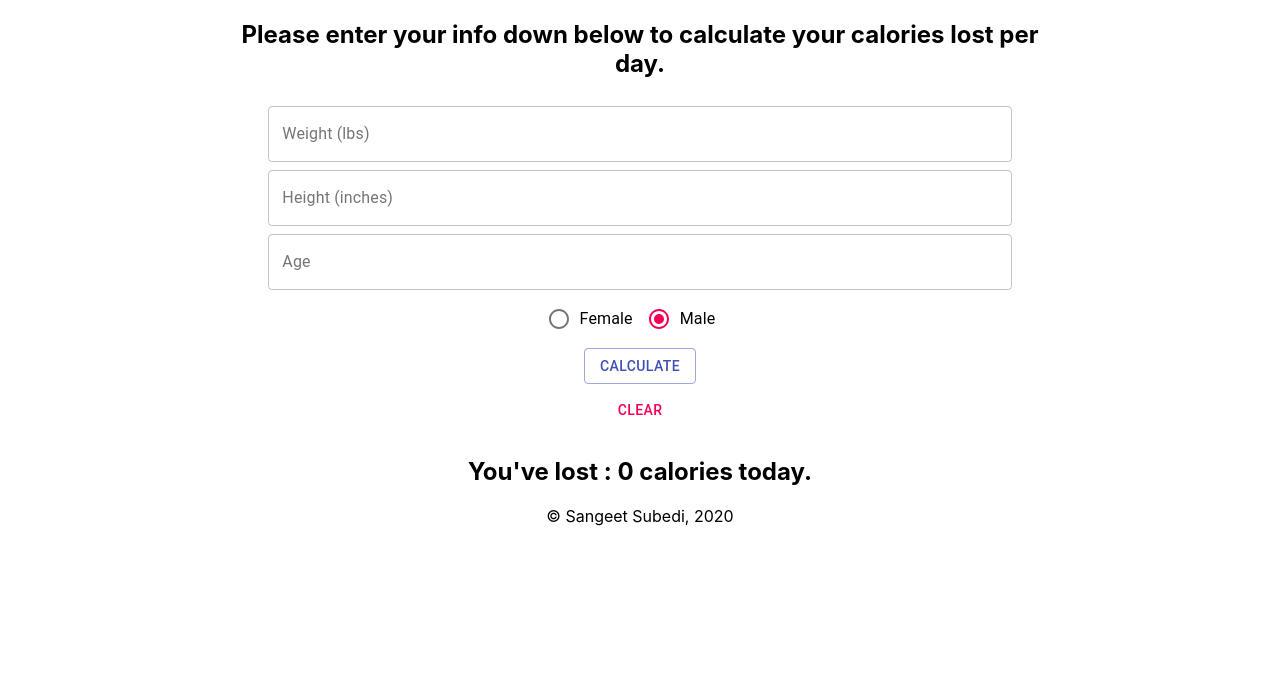
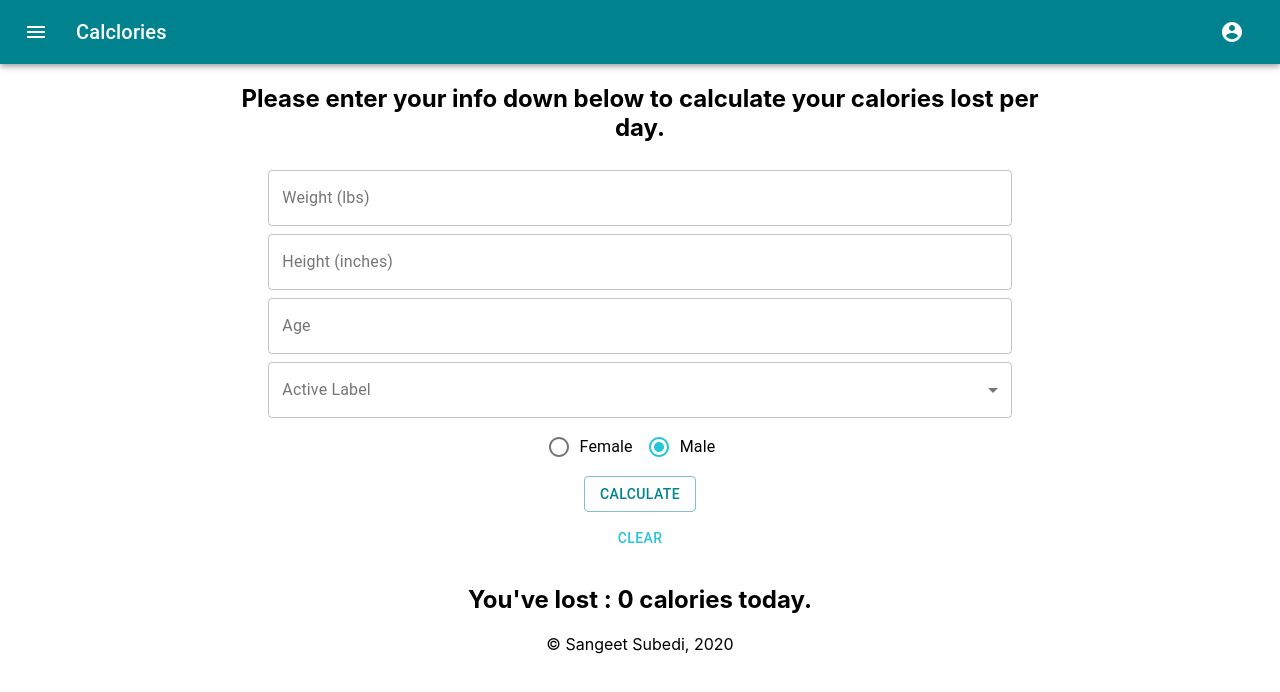
Before and after one commit to sangeetsub/pwa, a React (Create React App) app: page / in a window 1280 px wide. Shown: the top 692 px of the page. Built offline with nearby package versions, Linux system fonts and the light colour scheme.

Commit message:
added active level

```diff
--- a/src/App.css
+++ b/src/App.css
@@ -6,3 +6,8 @@
   text-align: center;
   justify-content: center;
 }
+
+.LeftAlign {
+  text-align: left;
+  justify-content: left;
+}
--- a/src/App.js
+++ b/src/App.js
@@ -24,14 +24,14 @@ function App() {
     },
   });
   return (
-    <div>
-      {/* <div>
+    <ThemeProvider theme={theme}>
+      <div>
         <MenuAppBar />
-      </div> */}
+      </div>
       <div className="App">
         <Dashboard />
       </div>
-    </div>
+    </ThemeProvider>
   );
 }
 
--- a/src/components/Dashboard.jsx
+++ b/src/components/Dashboard.jsx
@@ -6,6 +6,10 @@ import Button from "@material-ui/core/Button";
 import RadioGroup from "@material-ui/core/RadioGroup";
 import FormControlLabel from "@material-ui/core/FormControlLabel";
 import Radio from "@material-ui/core/Radio";
+import InputLabel from "@material-ui/core/InputLabel";
+import MenuItem from "@material-ui/core/MenuItem";
+import FormControl from "@material-ui/core/FormControl";
+import Select from "@material-ui/core/Select";
 
 const useStyles = makeStyles((theme) => ({
   paper: {
@@ -31,16 +35,21 @@ export default function CenteredGrid() {
   const [height, setHeight] = useState("");
   const [age, setAge] = useState("");
   const [gender, setGender] = useState("male");
-  const [myBmr, setBmr] = useState(0);
+  const [activeLevel, setActiveLevel] = useState("");
+  const [myCalories, setMyCalories] = useState(0);
 
   const handleSubmit = () => {
-    let bmr = 0;
+    let myCalories = 0;
     if (gender === "male") {
-      bmr = 66 + 6.2 * weight + 12.7 * height - 6.76 * age;
-      setBmr(bmr.toFixed(2));
+      myCalories =
+        (66 + 6.2 * weight + 12.7 * height - 6.76 * age) *
+        (activeLevel ? activeLevel : 1);
+      setMyCalories(myCalories.toFixed(2));
     } else {
-      bmr = 655.1 + 4.35 * weight + 4.7 * height - 4.7 * age;
-      setBmr(bmr.toFixed(2));
+      myCalories =
+        (655.1 + 4.35 * weight + 4.7 * height - 4.7 * age) *
+        (activeLevel ? activeLevel : 1);
+      setMyCalories(myCalories.toFixed(2));
     }
   };
 
@@ -87,6 +96,35 @@ export default function CenteredGrid() {
           />
         </Grid>
         <Grid item xs={11} sm={7}>
+          <FormControl
+            variant="outlined"
+            className={classes.formControl}
+            fullWidth
+          >
+            <InputLabel htmlFor="outlined-age-native-simple">
+              Active Label
+            </InputLabel>
+            <Select
+              native
+              value={activeLevel}
+              onChange={(e) => {
+                setActiveLevel(e.target.value);
+              }}
+              inputProps={{
+                name: "activeLevel",
+                id: "outlined-age-native-simple",
+              }}
+            >
+              <option value="" aria-label="None" />
+              <option value={1.2}>Little to None</option>
+              <option value={1.37}>Slightly</option>
+              <option value={1.55}>Moderate</option>
+              <option value={1.725}>Very</option>
+              <option value={1.9}>Extra</option>
+            </Select>
+          </FormControl>
+        </Grid>
+        <Grid item xs={11} sm={7}>
           <RadioGroup
             row
             aria-label="gender"
@@ -120,15 +158,17 @@ export default function CenteredGrid() {
               setGender("male");
               setHeight("");
               setWeight("");
-              setBmr(0);
+              setActiveLevel("");
+              setMyCalories(0);
             }}
             color="secondary"
           >
             Clear
           </Button>
         </Grid>
+
         <Grid item xs={11} sm={7}>
-          <h2>{`You've lost : ${myBmr} calories today.`}</h2>
+          <h2>{`You've lost : ${myCalories} calories today.`}</h2>
           <p>&copy; Sangeet Subedi, 2020</p>
         </Grid>
       </Grid>
```
